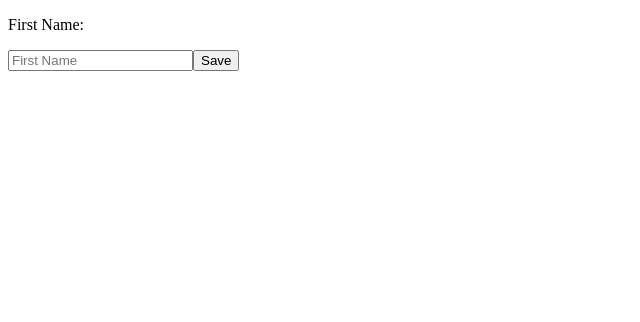
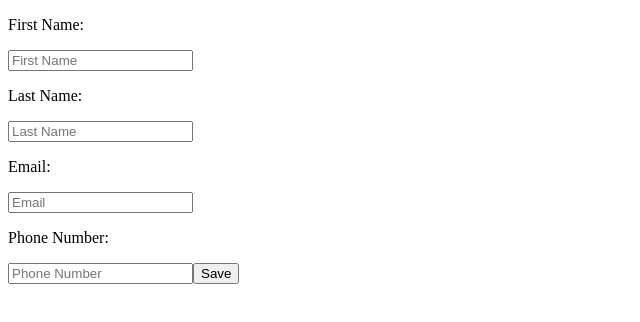
Before and after one commit to Quan-p/CV-Application, a React (Create React App) app: page / in a window 1280 px wide. Shown: the top 322 px of the page, without its empty margins (0-640 px from the left). Built offline with nearby package versions, Linux system fonts and the light colour scheme; the HTML template or start-up script is replaced by a standard one.

Commit message:
Created other form sections

```diff
--- a/src/components/CVMain/General.js
+++ b/src/components/CVMain/General.js
@@ -49,13 +49,46 @@ const GeneralInfo = () => {
     return (
         <section>
             <form>
-                <p>First Name:</p>
                 <label>
+                    <p>First Name:</p>
                     <input
                         type="text"
                         name="firstName"
                         placeholder="First Name"
                         value={firstName}
+                        onChange={handleChange}
+                        required
+                    />
+                </label>
+                <label>
+                    <p>Last Name:</p>
+                    <input
+                        type="text"
+                        name="lastName"
+                        placeholder="Last Name"
+                        value={lastName}
+                        onChange={handleChange}
+                        required
+                    />
+                </label>
+                <label>
+                    <p>Email:</p>
+                    <input
+                        type="text"
+                        name="email"
+                        placeholder="Email"
+                        value={email}
+                        onChange={handleChange}
+                        required
+                    />
+                </label>
+                <label>
+                    <p>Phone Number:</p>
+                    <input
+                        type="text"
+                        name="phone"
+                        placeholder="Phone Number"
+                        value={phone}
                         onChange={handleChange}
                         required
                     />
```
